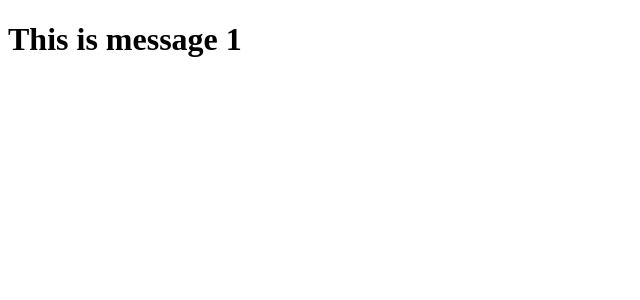
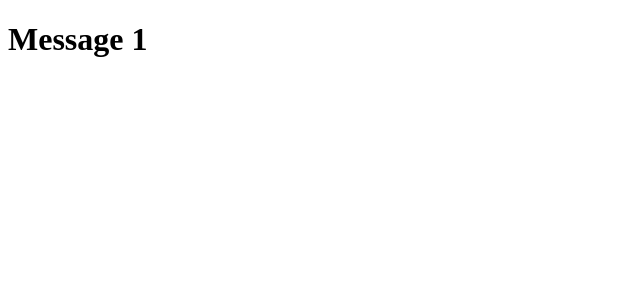
Before and after one commit to AsidyxTheHacker/my-react-app, a React (Vite) app: page / in a window 1280 px wide. Shown: the top 300 px of the page, without its empty margins (0-640 px from the left). Built offline with nearby package versions, Linux system fonts and the light colour scheme.

Commit message:
altered conditionalcomponent to a ternary operator

```diff
--- a/src/ConditionalComponent.jsx
+++ b/src/ConditionalComponent.jsx
@@ -1,11 +1,5 @@
 export default function ConditionalComponent() {
-    let message;
     const display = true;
-    if(display){
-        message = <h1>This is message 1</h1>;
-    } else {
-        message = <h1>This is message 2</h1>;
-    }
 
-    return message;
+    return(display ? <h1>Message 1</h1> : <h1>Message 2</h1>);
 };
```
